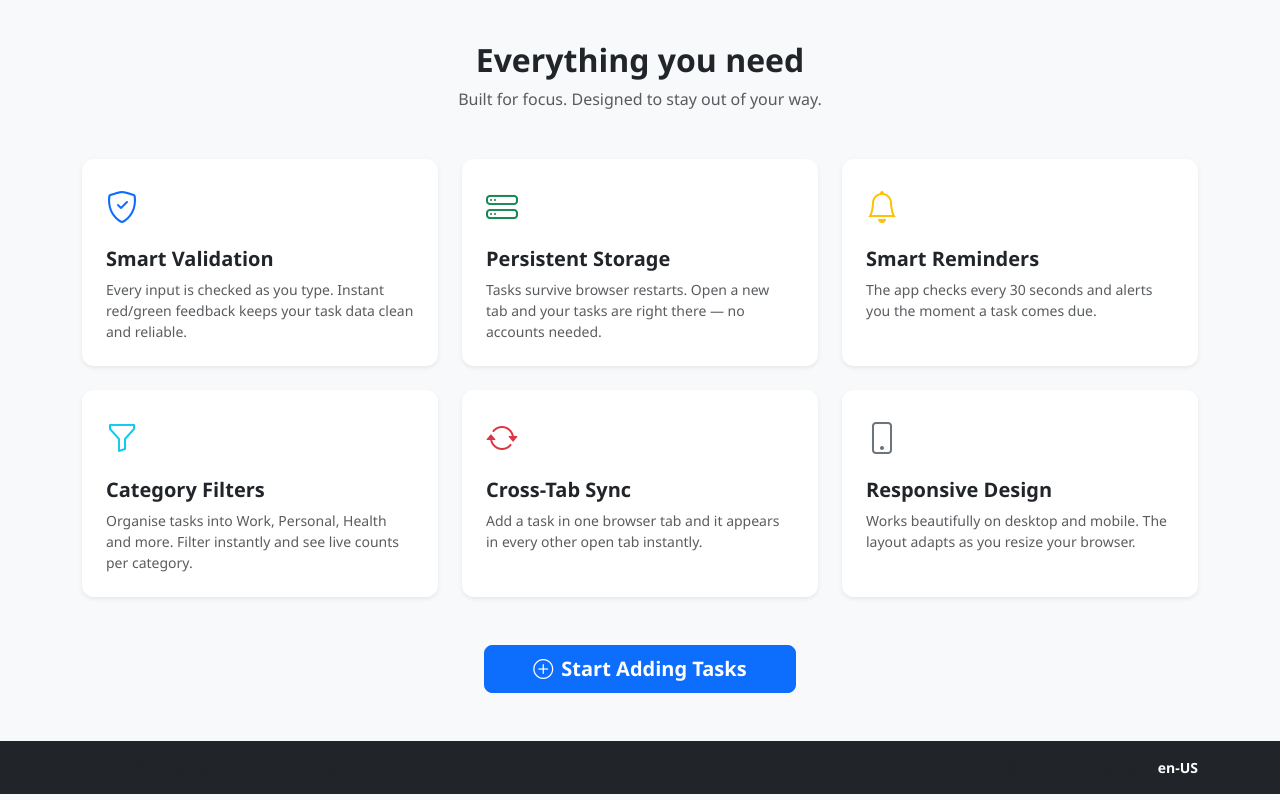
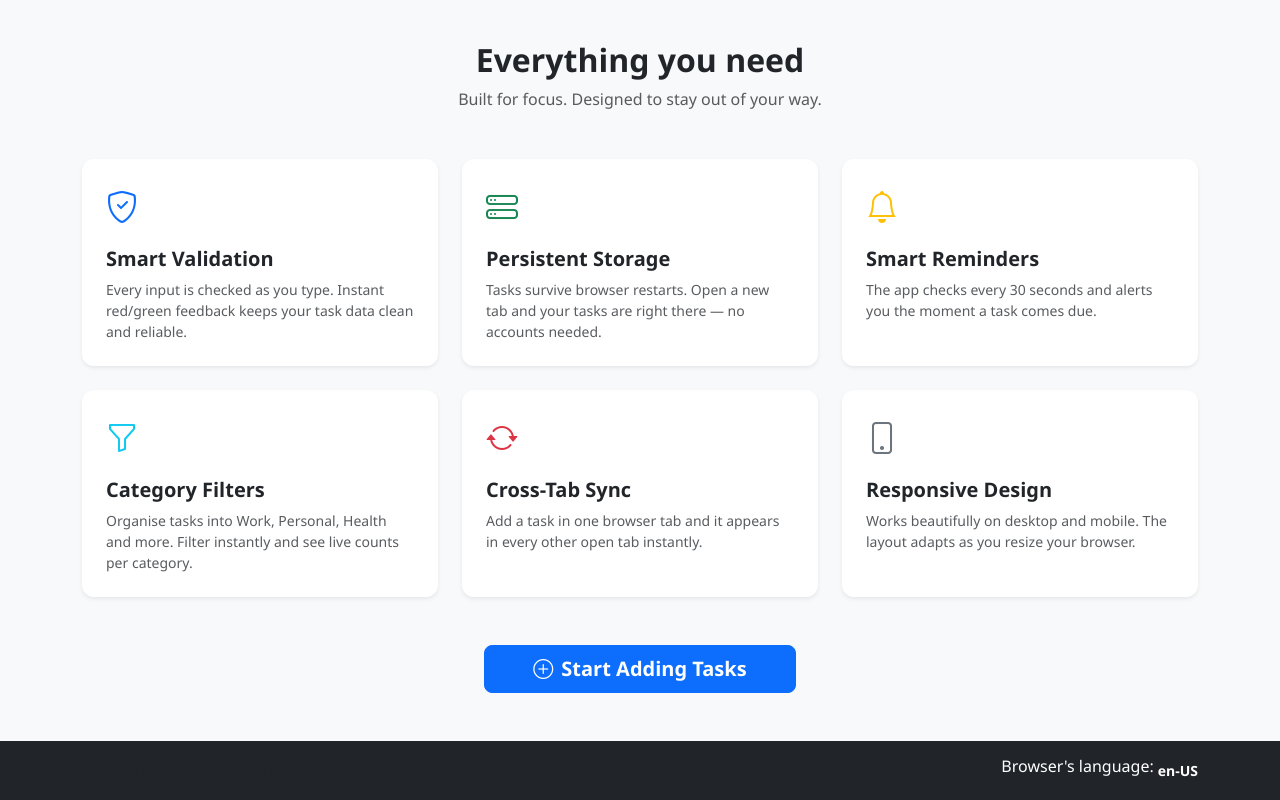
Before and after one commit to yarnyard1/TimeTable, a React (Vite) app: page / in a window 1280 px wide. Shown: the part 520-1320 px from the top of the page. Built offline with nearby package versions, Linux system fonts and the light colour scheme.

Commit message:
Update footer to display browser's language with heading

```diff
--- a/src/components/Footer.jsx
+++ b/src/components/Footer.jsx
@@ -11,7 +11,7 @@ function Footer() {
         </span>
         <span className="text-muted small d-flex align-items-center gap-1">
           <i className="bi bi-globe2"></i>
-            Browser's language: <strong className="text-white">{browserLanguage}</strong>
+            <h6 className="text-white" >Browser's language:</h6> <strong className="text-white">{browserLanguage}</strong>
         </span>
       </div>
     </footer>
```
